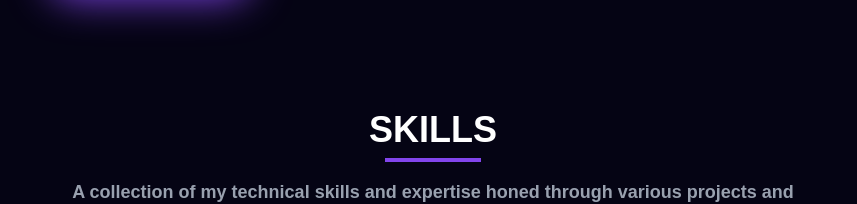
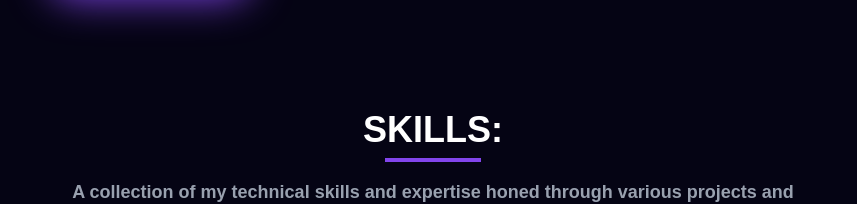
Before and after one commit to CodingWithHammad/New-Portfolio, a React (Vite) app: page / in a window 1280 px wide. Shown: the part 1051-1255 px from the top of the page, without its empty margins (207-1064 px from the left). Built offline with nearby package versions, Linux system fonts and the light colour scheme.

Commit message:
do changes in text

```diff
--- a/src/components/Skills/Skill.jsx
+++ b/src/components/Skills/Skill.jsx
@@ -9,7 +9,7 @@ const Skills = () => (
   >
     {/* Section Title */}
     <div className="text-center mb-8">
-      <h2 className="text-3xl sm:text-4xl font-bold text-white">SKILLS</h2>
+      <h2 className="text-3xl sm:text-4xl font-bold text-white">SKILLS:</h2>
       <div className="w-24 h-1 bg-[#8245ec] mx-auto mt-2"></div>
       <p className="text-gray-400 mt-4 text-lg font-semibold">
       A collection of my technical skills and expertise honed through various projects and experiences
```
